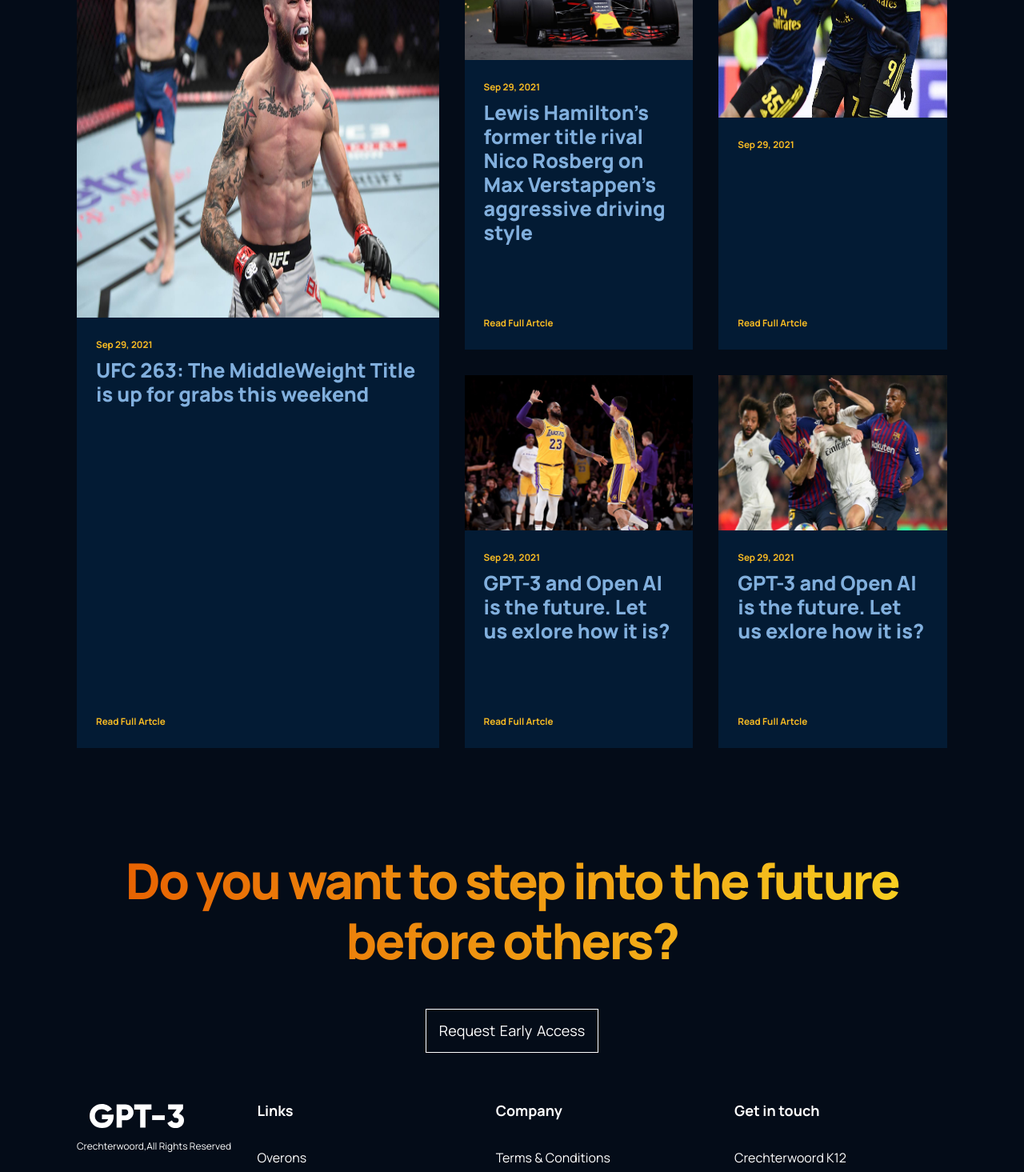
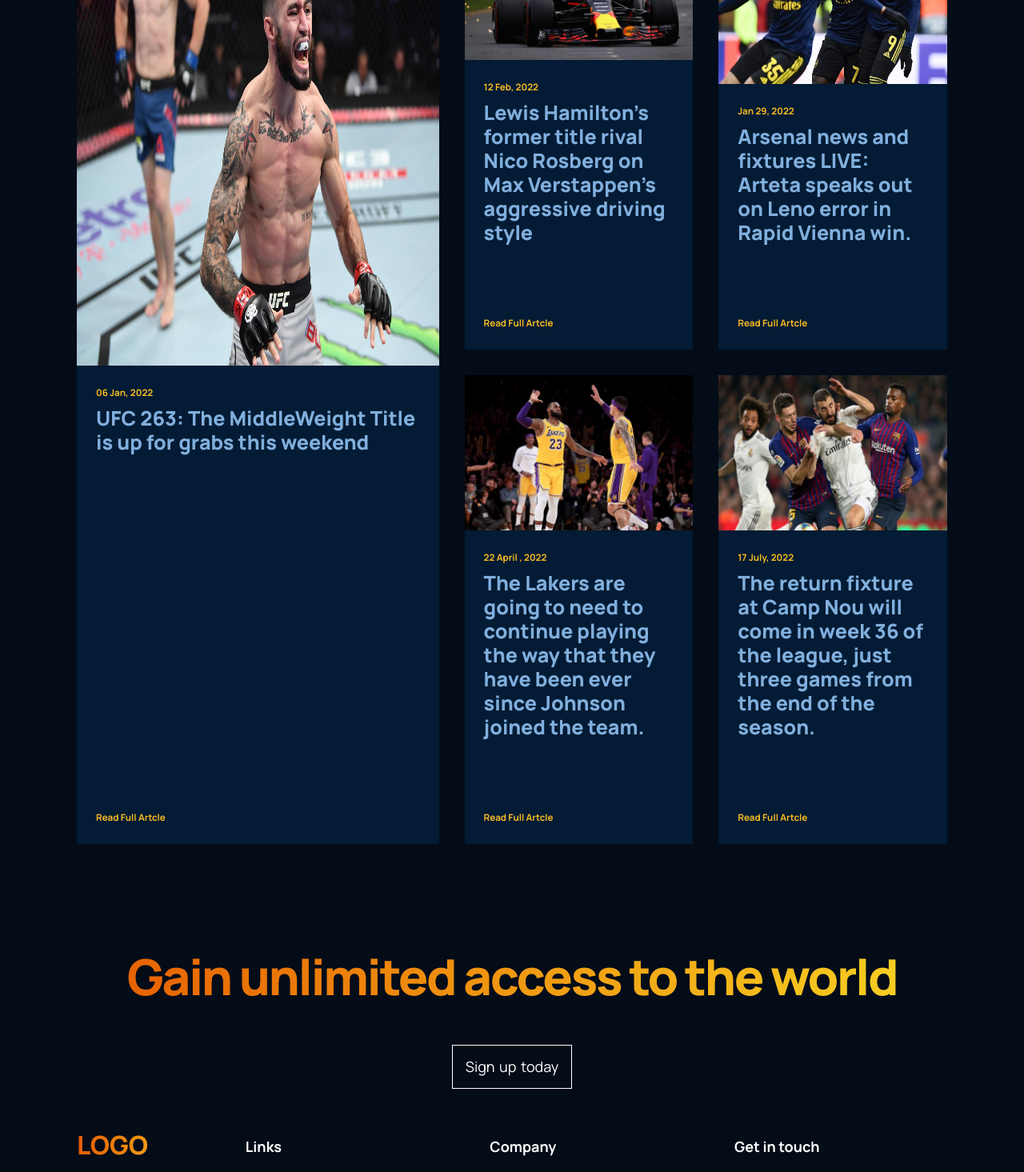
Before and after one commit to brotherSI/modern--site, a React (Create React App) app: page / in a window 1280 px wide. Shown: the part 3580-5045 px from the top of the page at 80% size. Built offline with nearby package versions, Linux system fonts and the light colour scheme.

Commit message:
Finished blog and edited footer

```diff
--- a/src/containers/blog/Blog.jsx
+++ b/src/containers/blog/Blog.jsx
@@ -7,17 +7,17 @@ const Blog = () => {
     return (
         <div className="gpt3__blog section__padding" id="blog">
             <div className="gpt3__blog-heading">
-                <h1 className="gradient__text">A lot is happening We are blogging about it.</h1>
+                <h1 className="gradient__text">Whats happening int the world of sports .</h1>
             </div>
             <div className="gpt3__blog-container">
                 <div className="gpt3__blog-container_groupA">
-                    <Article imgUrl={blog1} date="Sep 29, 2021" title=" UFC 263: The MiddleWeight Title is up for grabs this weekend" />
+                    <Article imgUrl={blog1} date="06 Jan, 2022" title=" UFC 263: The MiddleWeight Title is up for grabs this weekend" />
                 </div>
                 <div className="gpt3__blog-container_groupB">
-                    <Article imgUrl={blog2} date="Sep 29, 2021" title="Lewis Hamilton's former title rival Nico Rosberg on Max Verstappen's aggressive driving style" />
-                    <Article imgUrl={blog3} date="Sep 29, 2021" title="" />
-                    <Article imgUrl={blog4} date="Sep 29, 2021" title="GPT-3 and Open  AI is the future. Let us exlore how it is?" />
-                    <Article imgUrl={blog5} date="Sep 29, 2021" title="GPT-3 and Open  AI is the future. Let us exlore how it is?" />
+                    <Article imgUrl={blog2} date="12 Feb, 2022" title="Lewis Hamilton's former title rival Nico Rosberg on Max Verstappen's aggressive driving style" />
+                    <Article imgUrl={blog3} date="Jan 29, 2022" title="Arsenal news and fixtures LIVE: Arteta speaks out on Leno error in Rapid Vienna win." />
+                    <Article imgUrl={blog4} date="22 April , 2022" title="The Lakers are going to need to continue playing the way that they have been ever since Johnson joined the team." />
+                    <Article imgUrl={blog5} date="17 July, 2022" title="The return fixture at Camp Nou will come in week 36 of the league, just three games from the end of the season." />
                 </div>
             </div>
         </div>
--- a/src/containers/footer/Footer.jsx
+++ b/src/containers/footer/Footer.jsx
@@ -5,16 +5,16 @@ const Footer = () => {
     return (
         <div className="gpt3__footer section__padding">
             <div className="gpt3__footer-heading">
-                <h1 className="gradient__text">Do you want to step into the future before others?</h1>
+                <h1 className="gradient__text">Gain unlimited access to the world</h1>
             </div>
             <div className="gpt3__footer-btn">
-                <p>Request Early Access</p>
+                <p>Sign up today</p>
             </div>
 
             <div className="gpt3__footer-links">
                 <div className="gpt3__footer-links_logo">
-                    <img src={gpt3Logo} alt="logo" />
-                    <p>Crechterwoord,All Rights Reserved</p>
+                    <h2 className="gradient__text">LOGO</h2>
+                    <p>Sport-sites   All Rights Reserved</p>
                 </div>
 
                 <div className="gpt3__footer-links_div">
@@ -37,7 +37,7 @@ const Footer = () => {
                     <p>info@pa299.net</p>
                 </div>
             </div>
-            <div className="gpt3__footer-copyright">@2021 GPT-3. All rights reserved.</div>
+            <div className="gpt3__footer-copyright">@2021 Sport-site. All rights reserved.</div>
         </div>
     )
 }
--- a/src/containers/footer/footer.css
+++ b/src/containers/footer/footer.css
@@ -66,10 +66,11 @@
     flex-direction: column;
 }
 
-.gpt3__footer-links_logo img{
-    width: 118px;
-    height:30px;
-    margin:1rem;
+.gpt3__footer-links_logo h2{
+
+    font-size:2rem;
+    font-weight: 900;
+    margin-bottom: 0.75rem;
 }
 
 .gpt3__footer-links_logo p{
```
